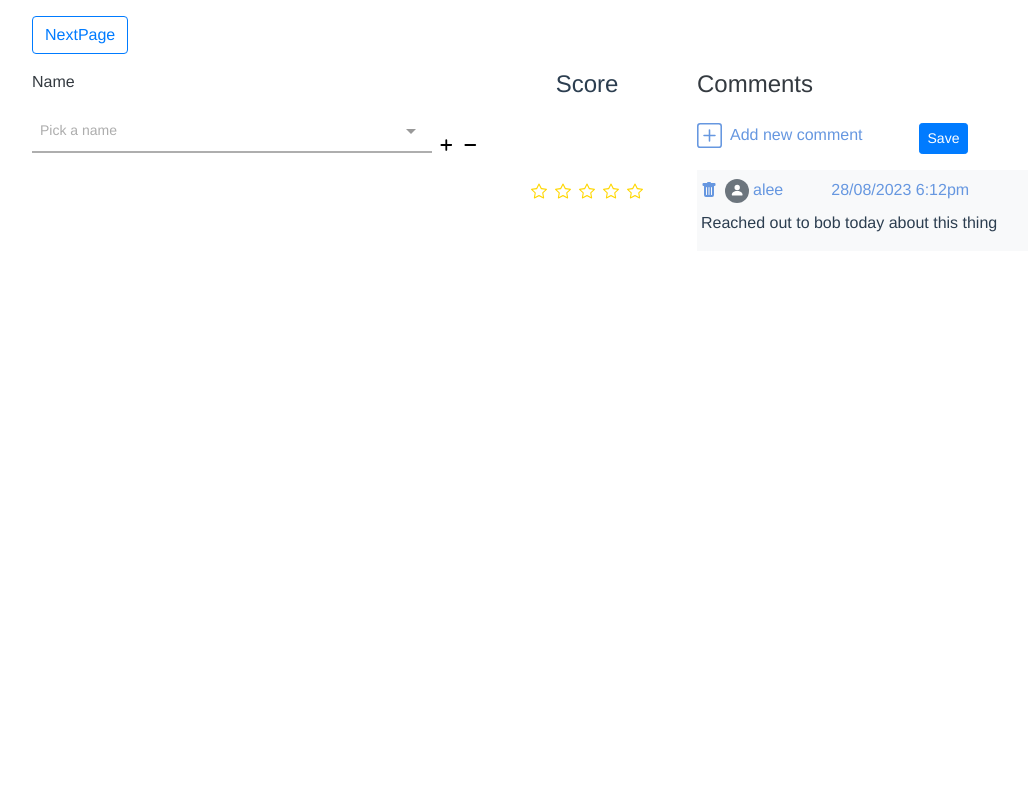
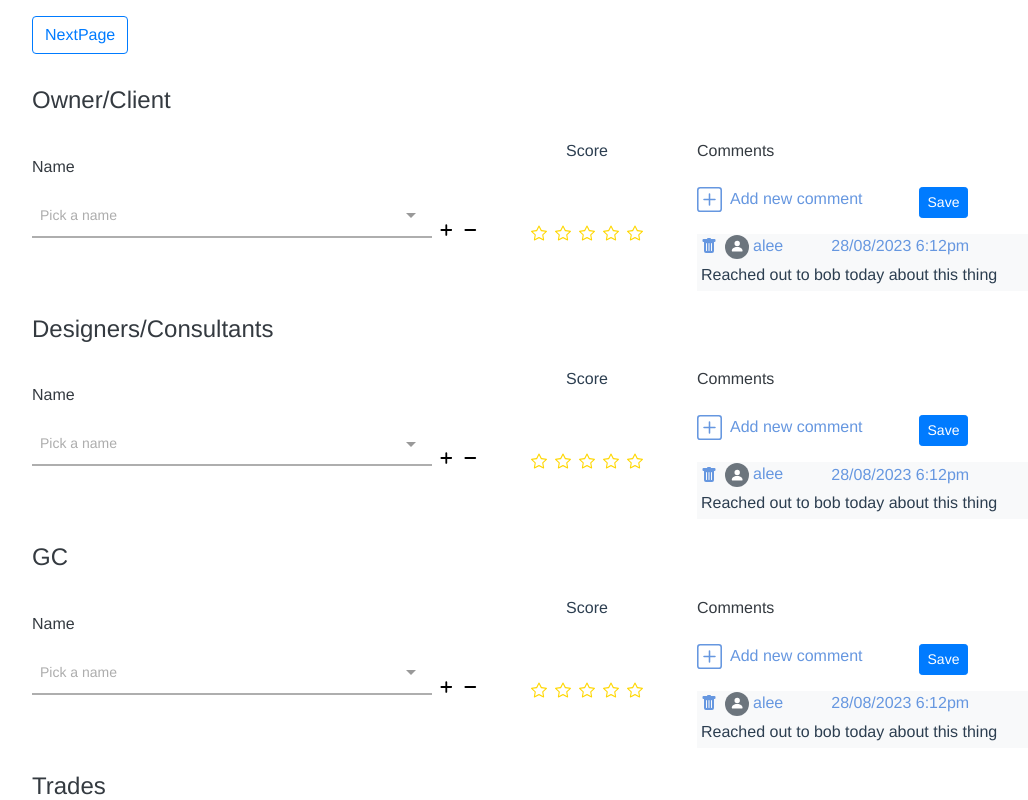
Before and after one commit to AliMughal24/vue-boilerplate-bootstrap, a Vue app: page / in a window 1280 px wide. Shown: the top 800 px of the page, without its empty margins (53-1081 px from the left). Built offline with nearby package versions, Linux system fonts and the light colour scheme.

Commit message:
page 1 fixes

```diff
--- a/src/components/Comments.vue
+++ b/src/components/Comments.vue
@@ -1,6 +1,50 @@
 <template>
   <div>
-    <div class="bg-light py-2">
+    <!-- <p class="text-left text-dark mb-3" v-if="$route.path !== '/Component'">
+      {{ header }}
+    </p>
+    <h4 class="text-left text-color mb-4" v-else>
+      <svg
+        xmlns="http://www.w3.org/2000/svg"
+        width="25"
+        height="25"
+        fill="currentColor"
+        class="bi bi-chat-fill text-color mx-1"
+        viewBox="0 0 16 16"
+      >
+        <path
+          d="M8 15c4.418 0 8-3.134 8-7s-3.582-7-8-7-8 3.134-8 7c0 1.76.743 3.37 1.97 4.6-.097 1.016-.417 2.13-.771 2.966-.079.186.074.394.273.362 2.256-.37 3.597-.938 4.18-1.234A9.06 9.06 0 0 0 8 15z"
+        /></svg
+      >Account Comments
+    </h4>
+    <div class="account-scrollbar">
+      <div class="d-flex px-2">
+        <div class="d-flex">
+          <svg
+            v-b-modal.modal-sm
+            xmlns="http://www.w3.org/2000/svg"
+            width="25"
+            height="25"
+            fill="currentColor"
+            class="bi bi-plus-square add-icon text-color"
+            viewBox="0 0 16 16"
+          >
+            <path
+              d="M14 1a1 1 0 0 1 1 1v12a1 1 0 0 1-1 1H2a1 1 0 0 1-1-1V2a1 1 0 0 1 1-1h12zM2 0a2 2 0 0 0-2 2v12a2 2 0 0 0 2 2h12a2 2 0 0 0 2-2V2a2 2 0 0 0-2-2H2z"
+            />
+            <path
+              d="M8 4a.5.5 0 0 1 .5.5v3h3a.5.5 0 0 1 0 1h-3v3a.5.5 0 0 1-1 0v-3h-3a.5.5 0 0 1 0-1h3v-3A.5.5 0 0 1 8 4z"
+            />
+          </svg>
+          <label v-b-modal.modal-sm class="text-color px-2"
+            >Add new comment</label
+          >
+        </div>
+        <button class="btn btn-sm btn-primary mx-4 mx-md-5 mb-3">Save</button>
+      </div>
+    </div> -->
+
+    <div class="bg-light">
       <div class="d-flex align-items-center">
         <svg
           xmlns="http://www.w3.org/2000/svg"
@@ -20,7 +64,7 @@
         >
         <span class="text-color px-3 px-md-5">{{ date }}</span>
       </div>
-      <div class="text-left mx-1 py-2">
+      <div class="text-left mx-1 py-1">
         <span>{{ description }}</span>
       </div>
     </div>
--- a/src/components/Reviews.vue
+++ b/src/components/Reviews.vue
@@ -1,8 +1,11 @@
 <template>
   <div>
-    <h4>Score</h4>
-
-    <b-form-rating id="rating-inline reviews" inline></b-form-rating>
+    <p>Score</p>
+    <b-form-rating
+      id="rating-inline reviews"
+      :value="review"
+      inline
+    ></b-form-rating>
   </div>
 </template>
 <script>
@@ -11,12 +14,13 @@ export default {
   data() {
     return {};
   },
+  props: ["review"],
 };
 </script>
 
 <style scoped>
 .form-control {
-  margin-top: 65px;
+  margin-top: 35px;
   border: none !important;
 }
 .form-control:focus {
--- a/src/router/index.js
+++ b/src/router/index.js
@@ -1,7 +1,7 @@
 import Vue from 'vue'
 import VueRouter from 'vue-router'
 import Home from '../views/Home.vue'
-import Component from '../views/Component.vue'
+import Comment from '../views/Comment.vue'
 Vue.use(VueRouter)
 
 const routes = [
@@ -11,12 +11,12 @@ const routes = [
     component: Home
   },
   {
-    path: '/Component',
-    name: 'Component',
+    path: '/Comment',
+    name: 'Comment',
     // route level code-splitting
     // this generates a separate chunk (about.[hash].js) for this route
     // which is lazy-loaded when the route is visited.
-    component: () => import(/* webpackChunkName: "about" */ '../views/Component.vue')
+    component: () => import(/* webpackChunkName: "about" */ '../views/Comment.vue')
   }
 ]
 
--- a/src/views/Component.vue
+++ b/src/views/Comment.vue
@@ -15,7 +15,7 @@
           <hr />
           <h4
             class="text-left text-dark mb-4"
-            v-if="$route.path !== '/Component'"
+            v-if="$route.path !== '/Comment'"
           >
             Comments
           </h4>
@@ -96,7 +96,7 @@
 import Comments from "../components/Comments.vue";
 
 export default {
-  name: "Component",
+  name: "Comment",
   components: {
     Comments,
   },
@@ -155,7 +155,19 @@ export default {
   outline: none !important;
 }
 .account-scrollbar {
-  height: 600px;
-  overflow: auto;
+  height: 600px !important;
+  overflow: auto !important;
+}
+::-webkit-scrollbar {
+  width: 10px !important;
+}
+
+::-webkit-scrollbar-track {
+  box-shadow: inset 0 0 5px grey;
+  border-radius: 10px !important;
+}
+::-webkit-scrollbar-thumb {
+  background: #6697e0 !important;
+  border-radius: 10px !important;
 }
 </style>
--- a/src/views/Home.vue
+++ b/src/views/Home.vue
@@ -5,16 +5,25 @@
         >NextPage</b-button
       >
     </div>
-    <b-row>
-      <b-col sm="8" md="6" lg="5"><MultiSelector /></b-col>
-      <b-col sm="8" md="6" lg="2"> <Reviews class="mt-4 mt-md-0" /></b-col
+    <div v-for="(project, index) in projects" :key="index">
+      <h4 class="text-dark text-left mt-3">{{ project.role }}</h4>
+      <div v-for="(user, index) in project.users" :key="index">
+        <b-row class="my-4">
+          <b-col sm="8" md="6" lg="5">
+            <MultiSelector
+              @add-show="addUser(index)"
+              @removeShow="removeUser(index)"
+              class="mt-3"
+          /></b-col>
+          <b-col sm="8" md="6" lg="2">
+            <Reviews :review="user.review" class="mt-4 mt-md-0" /></b-col
           ><b-col sm="8" md="6" lg="5">
-        <h4
+            <p
               class="text-left text-dark mb-4"
-          v-if="$route.path !== '/Component'"
+              v-if="$route.path !== '/Comment'"
             >
               Comments
-        </h4>
+            </p>
             <h4 class="text-left text-color mb-4" v-else>
               <svg
                 xmlns="http://www.w3.org/2000/svg"
@@ -50,33 +59,21 @@
                 <label v-b-modal.modal-sm class="text-color px-2"
                   >Add new comment</label
                 >
-            <b-modal id="modal-sm" size="sm" title="Rating feedback">
-              <div class="">
-                <label for="rating-inline">Reviews:</label>
-                <b-form-rating
-                  class=""
-                  id="rating-inline reviews"
-                  inline
-                ></b-form-rating>
               </div>
-              <b-form-textarea
-                class="text-dark mt-2 border"
-                id="textarea-no-resize"
-                placeholder="textarea"
-                rows="3"
-                no-resize
-              ></b-form-textarea>
-            </b-modal>
+              <button class="btn btn-sm btn-primary mx-4 mx-md-5 mb-3">
+                Save
+              </button>
             </div>
-          <button class="btn btn-sm btn-primary mx-4 mx-md-5 mb-3">Save</button>
-        </div>
+
             <Comments
               class="mt-3 mt-md-3 mt-lg-0"
-          v-for="(comment, index) in comments"
+              v-for="(comment, index) in user.comments"
               :key="index"
               :name="comment.name"
               :description="comment.description"
-          :date="comment.date" /></b-col></b-row
+              :date="comment.date" /></b-col
+        ></b-row>
+      </div></div
   ></b-container>
 </template>
 
@@ -95,6 +92,12 @@ export default {
   },
   data() {
     return {
+      projects: [
+        {
+          role: "Owner/Client",
+          users: [
+            {
+              review: "",
               comments: [
                 {
                   name: "alee",
@@ -102,11 +105,93 @@ export default {
                   date: "28/08/2023 6:12pm",
                 },
               ],
+            },
+          ],
+        },
+        {
+          role: "Designers/Consultants",
+          users: [
+            {
+              review: "",
+              comments: [
+                {
+                  name: "alee",
+                  description: "Reached out to bob today about this thing",
+                  date: "28/08/2023 6:12pm",
+                },
+              ],
+            },
+          ],
+        },
+        {
+          role: "GC",
+          users: [
+            {
+              review: "",
+              comments: [
+                {
+                  name: "alee",
+                  description: "Reached out to bob today about this thing",
+                  date: "28/08/2023 6:12pm",
+                },
+              ],
+            },
+          ],
+        },
+        {
+          role: "Trades",
+          users: [
+            {
+              review: "",
+              comments: [
+                {
+                  name: "alee",
+                  description: "Reached out to bob today about this thing",
+                  date: "28/08/2023 6:12pm",
+                },
+              ],
+            },
+          ],
+        },
+        {
+          role: "Vendors",
+          users: [
+            {
+              review: "",
+              comments: [
+                {
+                  name: "alee",
+                  description: "Reached out to bob today about this thing",
+                  date: "28/08/2023 6:12pm",
+                },
+              ],
+            },
+          ],
+        },
+      ],
     };
   },
   methods: {
     NextPage() {
-      this.$router.push("/Component");
+      this.$router.push("/Comment");
+    },
+    addUser(index) {
+      alert("alee", index);
+      this.projects[index].users.push({
+        review: "",
+        comments: [
+          {
+            name: "alee",
+            description: "Reached out to bob today about this thing",
+            date: "28/08/2023 6:12pm",
+          },
+        ],
+      });
+    },
+    removeUser(index) {
+      console.log("alee");
+
+      this.projects[index].users.splice(index);
     },
   },
 };
```
Also changed, not shown: 1 other file (tests, documents, lock files or other folders). Lines whose indentation alone changed are shown as unchanged.
